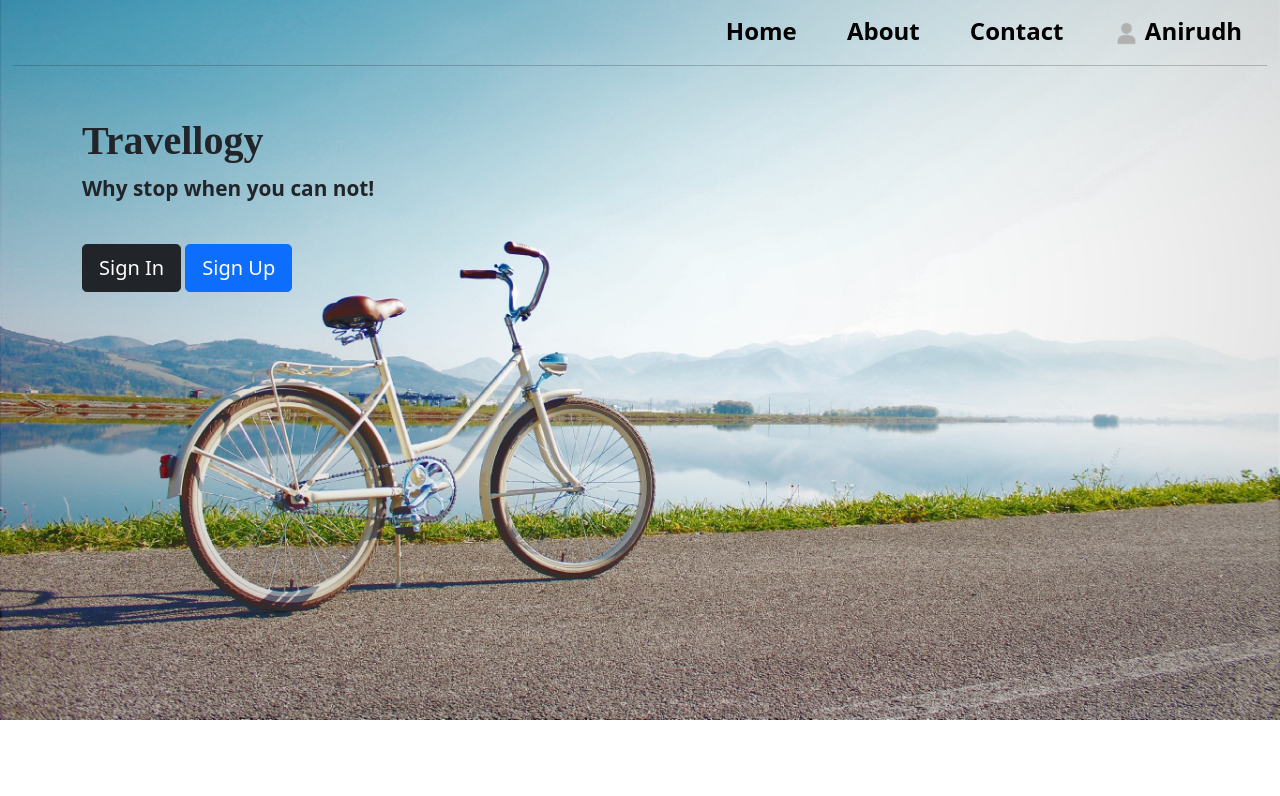
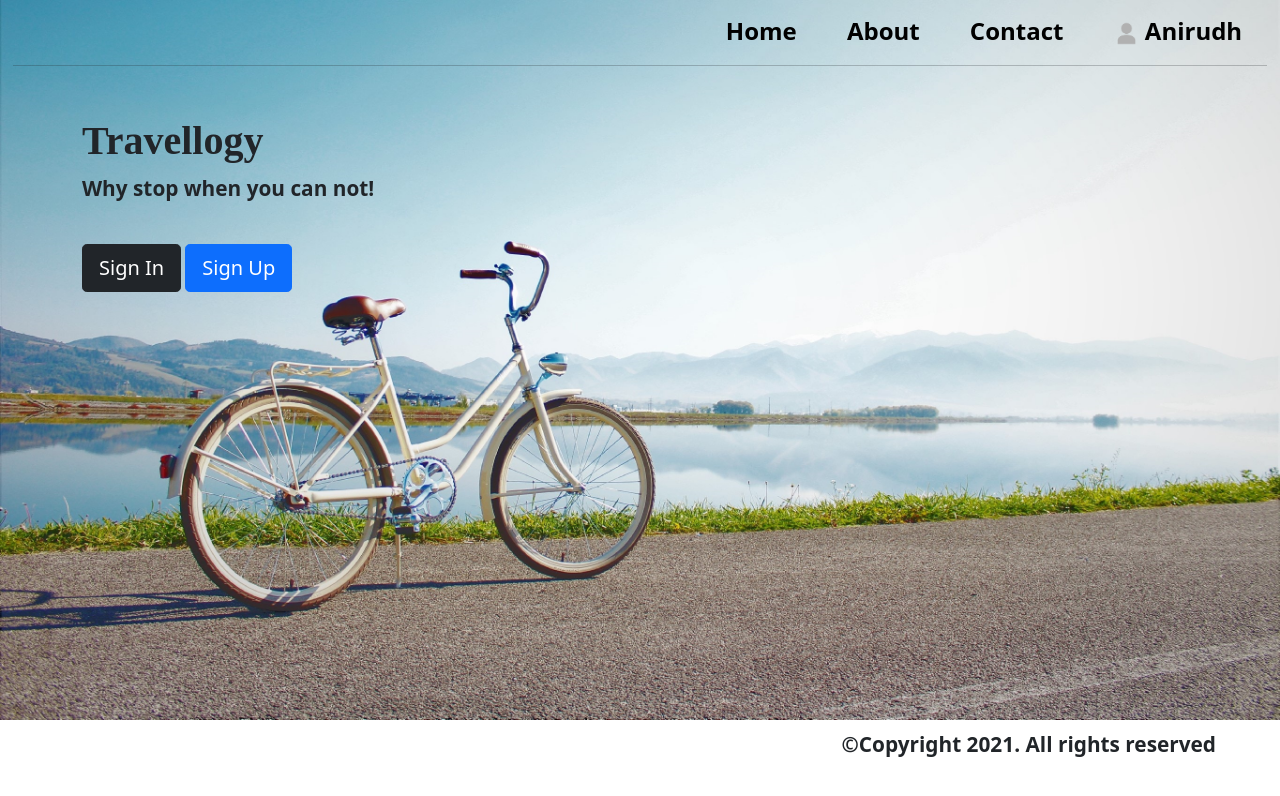
Before and after one commit to anirudhjl/travellogy, a React (Create React App) app: page / in a window 1280 px wide. Shown: the top 796 px of the page. Built offline with nearby package versions, Linux system fonts and the light colour scheme.

Commit message:
Modified Footer

```diff
--- a/src/App.js
+++ b/src/App.js
@@ -11,6 +11,7 @@ import Flights from "./Components/flights";
 import Profile from "./Components/profile";
 import Confirm from "./Components/confirm";
 import SignUp from "./Components/signUp";
+import Footer from "./Components/footer";
 
 const App = () => {
   return (
@@ -32,6 +33,7 @@ const App = () => {
           <Route exact path="/signup" component={SignUp} />
         </Switch>
       </div>
+      <Footer />
     </Router>
   );
 };
```
